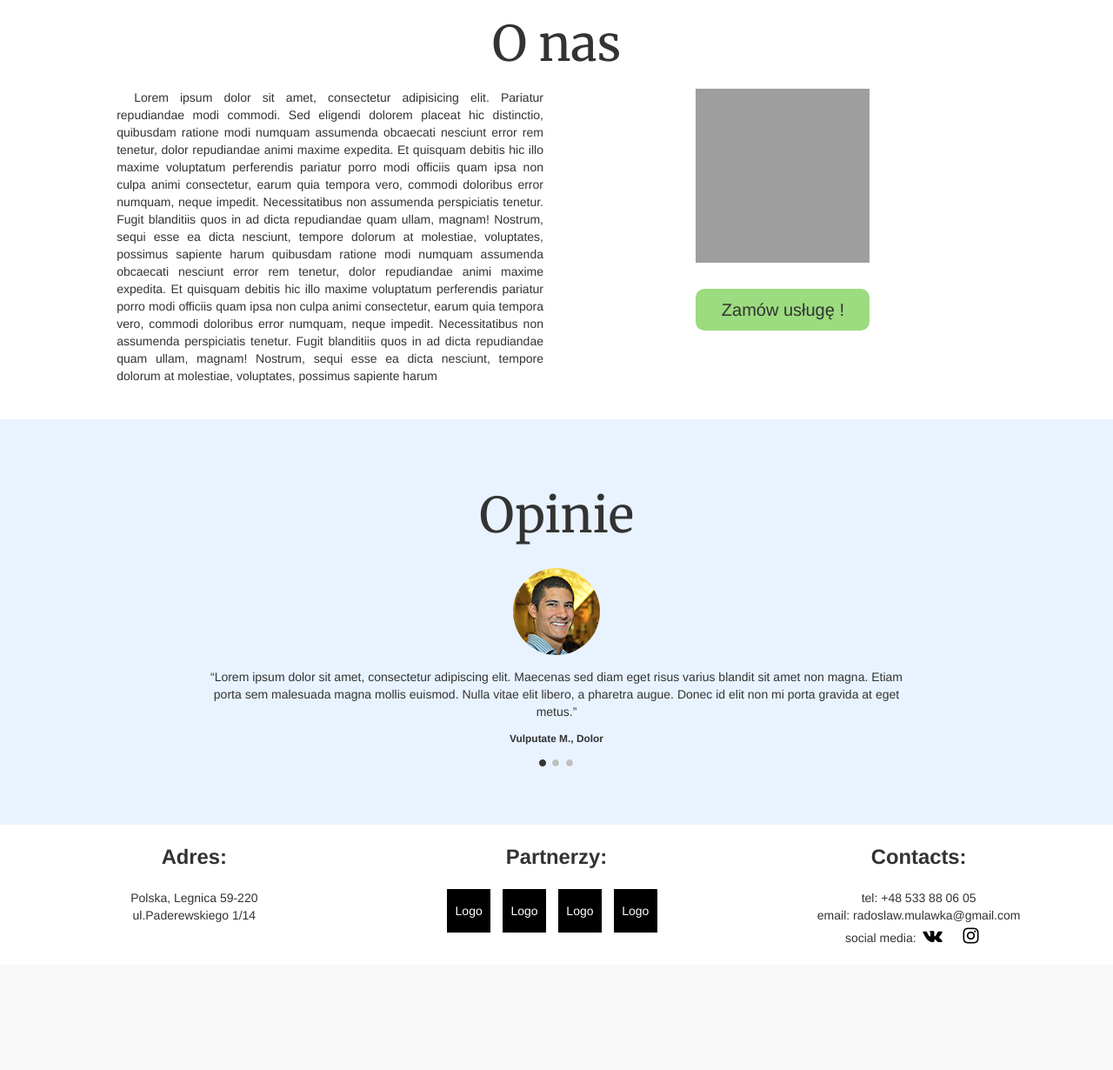
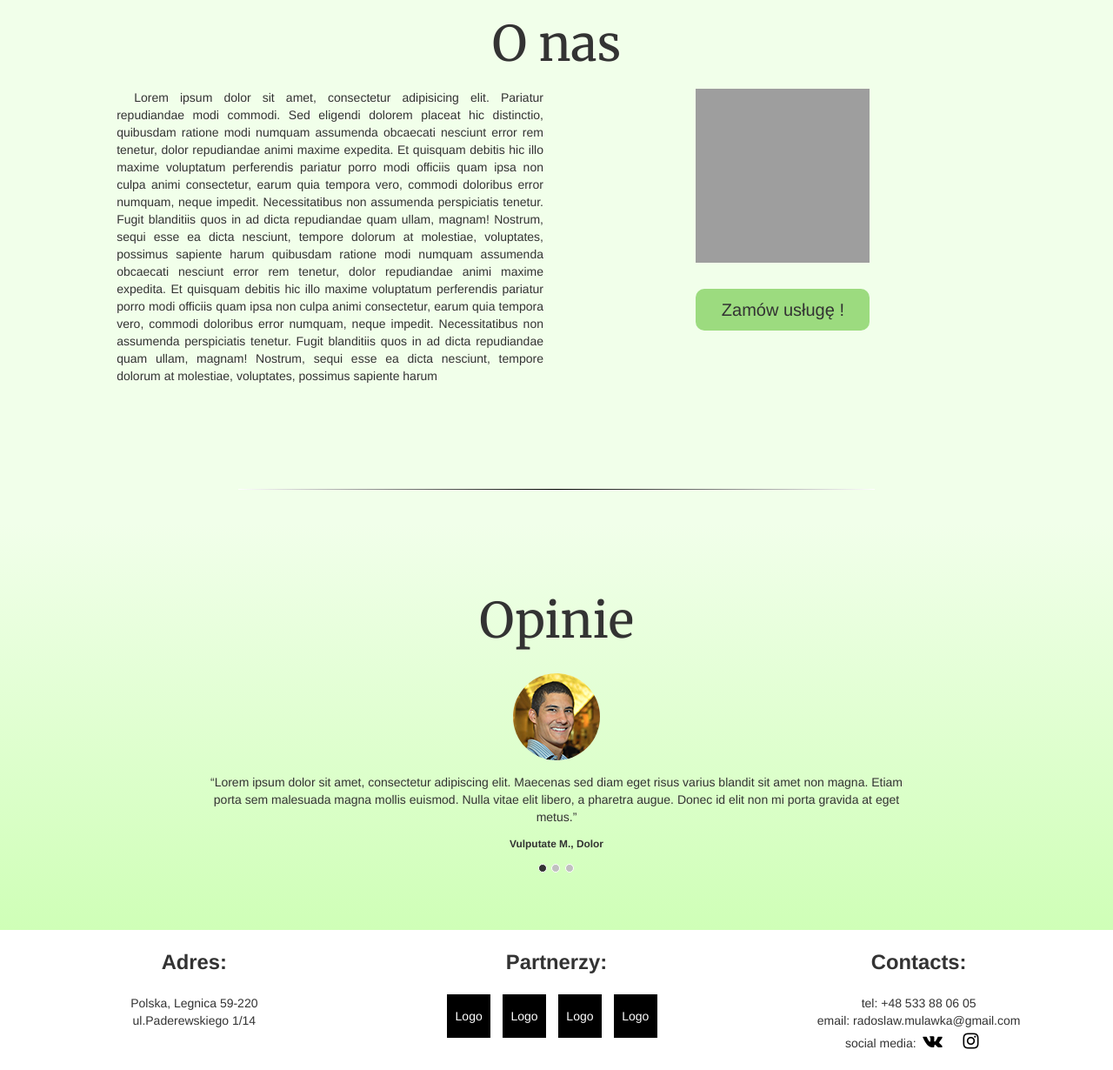
Before and after one commit to Radoslaw-Mulawka/Gardening, a PHP site: page / in a window 1280 px wide. Shown: the part 640-1870 px from the top of the page at 87% size. Before the commit the page ends 1725 px from the top, so only its background shows below. Run offline with PHP 8.4, Linux system fonts and the light colour scheme; some libraries are stand-ins or nearby versions; grey boxes are pictures that could not be loaded.

Commit message:
About us and opinion now with gradients, between'em added a line also with gradient

```diff
--- a/index.html
+++ b/index.html
@@ -80,7 +80,9 @@
                     </div>
                 </div>
             </div>
+            <div class="center-line"></div>
         </div>
+
         <!-- O NAS END -->
 
     <!-- OPINIE SECTION -->
--- a/script/script.js
+++ b/script/script.js
@@ -100,3 +100,5 @@ $(document).ready(function() {
 $(document).ready(function() {
      $("#lightgallery").lightGallery();
 });
+
+$('.videobackground p').hide().fadeIn(3500);
--- a/services.html
+++ b/services.html
@@ -57,7 +57,7 @@
 
 <div class="col-xs-12 services-container">
 <div class="row">
-    <h1 > Usługi </h1>
+    <!-- <h1 > Usługi </h1> -->
     <div class="service-item col-xs-10 col-xs-offset-1  col-sm-6 col-sm-offset-0 col-md-4">
             <img src="images/ogrodnictwo2.jpg" alt="Ludzie" class="img-responsive">
             <p class="text-center">
--- a/style/_aboutUs.scss
+++ b/style/_aboutUs.scss
@@ -2,6 +2,8 @@
    padding-bottom:40px;
    padding-left:30px;
    padding-right:30px;
+   background-color:#f1ffea;
+   // border-bottom:1px solid rgba(79, 79, 79,0.1);
    .text-block{
       p {
         margin-bottom:0;
@@ -31,3 +33,11 @@
        }
    }
 }
+
+.center-line {
+  width:60%;
+  height:1px;
+  margin:0 auto;
+  margin-top:120px;
+  background-image: linear-gradient(to right, white, black, white);
+}
--- a/style/_nav.scss
+++ b/style/_nav.scss
@@ -1,3 +1,7 @@
+$firstColor: #f1ffea;
+$firstColorDarken: darken($firstColor,10%);
+
+
 nav.top-menu{
   margin-bottom: 0;
   padding-bottom:0;
@@ -18,7 +22,7 @@ nav.top-menu{
 
 //  FIXED NAV ( style for fixed menu script)
 .fixed {
-  background-color:rgba(156, 219, 127,0.8);
+  background-color:rgba($firstColorDarken,0.8);
   p, i , a {
     color:rgb(40, 51, 35);
   }
--- a/style/_opinion.scss
+++ b/style/_opinion.scss
@@ -1,7 +1,13 @@
 /* carousel */
+$firstColor: #f1ffea;
+$firstColorDarken: darken($firstColor,10%);
+
+
 .opinion-wrap {
   padding:60px 0;
-  background-color:#e8f3ff;
+  // background-color:#e8f3ff;
+  // background-color: rgba(234, 185, 112,0.8);
+  background-image: linear-gradient(to bottom,$firstColor,$firstColorDarken);
 }
 #quote-carousel {
   padding: 0 10px 30px 10px;
--- a/style/_services.scss
+++ b/style/_services.scss
@@ -1,5 +1,8 @@
+$firstColor: #ddffbf;
+$firstColorDarken: darken($firstColor,10%);
 .services-container {
-    background-color:#7eba5e;
+    // background-color:#7eba5e;
+    background-image: linear-gradient(to bottom,$firstColor,$firstColorDarken);
     padding-left:60px;
     padding-right:60px;
     text-align:center;
@@ -14,7 +17,7 @@
   }
   p {
       text-decoration:none;
-      color:white;
+      color:black;
       display:inline;
       cursor:pointer;
       &:hover {
--- a/style/style.css
+++ b/style/style.css
@@ -14,7 +14,7 @@ nav.top-menu .navbar-brand img {
 }
 
 .fixed {
-  background-color: rgba(156, 219, 127, 0.8);
+  background-color: rgba(207, 255, 183, 0.8);
 }
 .fixed p, .fixed i, .fixed a {
   color: #283323;
@@ -42,6 +42,7 @@ nav.top-menu .navbar-brand img {
   padding-bottom: 40px;
   padding-left: 30px;
   padding-right: 30px;
+  background-color: #f1ffea;
 }
 .about-us .text-block p {
   margin-bottom: 0;
@@ -66,8 +67,16 @@ nav.top-menu .navbar-brand img {
   box-shadow: 0 0 10px black;
 }
 
+.center-line {
+  width: 60%;
+  height: 1px;
+  margin: 0 auto;
+  margin-top: 120px;
+  background-image: linear-gradient(to right, white, black, white);
+}
+
 .services-container {
-  background-color: #7eba5e;
+  background-image: linear-gradient(to bottom, #ddffbf, #c2ff8c);
   padding-left: 60px;
   padding-right: 60px;
   text-align: center;
@@ -83,7 +92,7 @@ nav.top-menu .navbar-brand img {
 }
 .service-item p {
   text-decoration: none;
-  color: white;
+  color: black;
   display: inline;
   cursor: pointer;
 }
@@ -166,7 +175,7 @@ nav.top-menu .navbar-brand img {
 /* carousel */
 .opinion-wrap {
   padding: 60px 0;
-  background-color: #e8f3ff;
+  background-image: linear-gradient(to bottom, #f1ffea, #cfffb7);
 }
 
 #quote-carousel {
```
Also changed, not shown: 1 other file.
